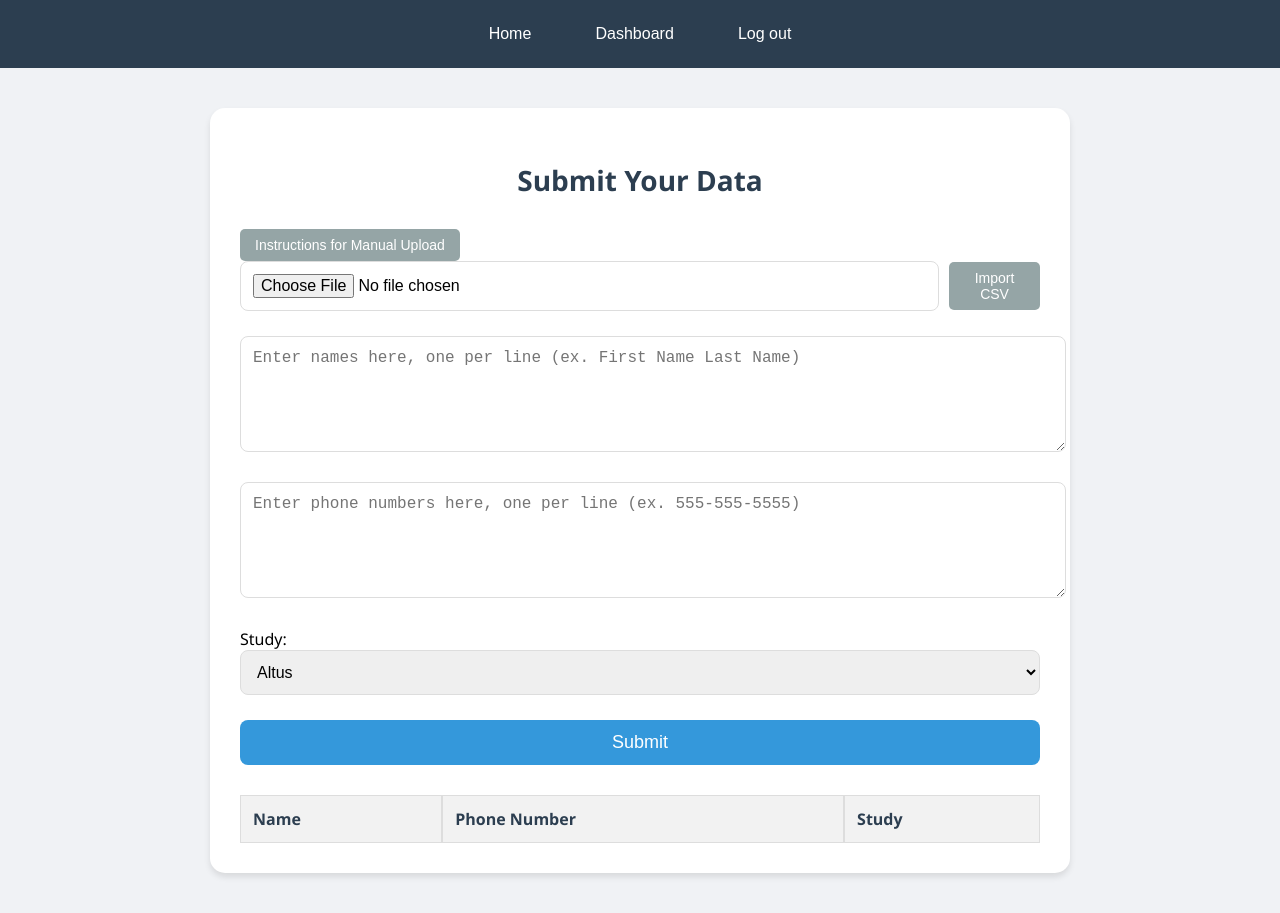
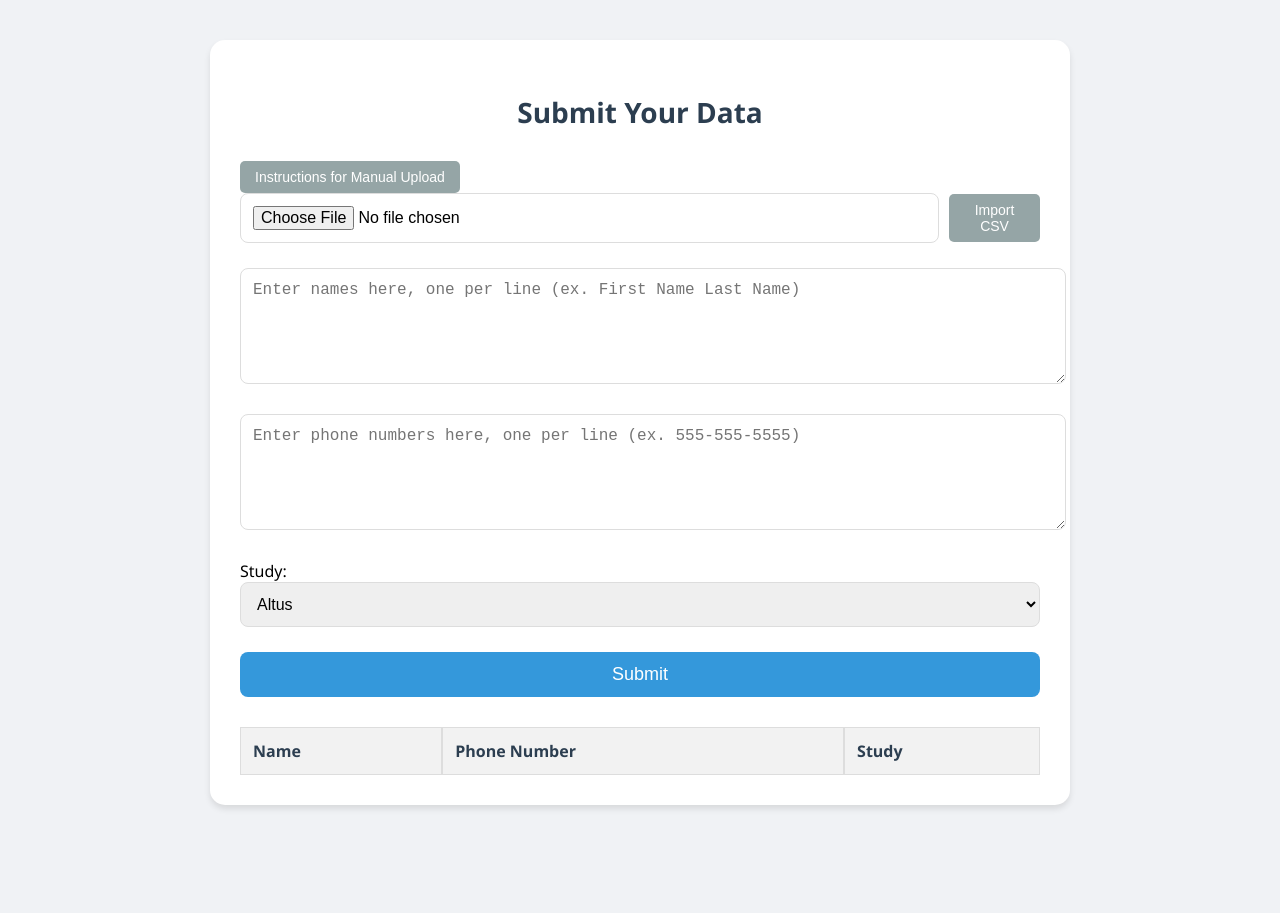
Before and after one commit to andrewbouras/chatbot, a plain HTML site: page index.html in a window 1280 px wide. After the commit the page ends 845 px from the top, so only its background shows below. Drawn offline with Linux system fonts and the light colour scheme.

Commit message:
index.html

```diff
--- a/index.html
+++ b/index.html
@@ -10,24 +10,6 @@
             background-color: #f0f2f5;
             margin: 0;
             padding: 0;
-        }
-        .navbar {
-            background-color: #2c3e50;
-            padding: 15px 0;
-            text-align: center;
-        }
-        .nav-button {
-            background-color: transparent;
-            border: none;
-            color: white;
-            padding: 10px 20px;
-            margin: 0 10px;
-            font-size: 16px;
-            cursor: pointer;
-            transition: background-color 0.3s;
-        }
-        .nav-button:hover {
-            background-color: #34495e;
         }
         .form-container {
             max-width: 800px;
@@ -181,11 +163,6 @@
     </style>
 </head>
 <body>
-    <nav class="navbar">
-        <button class="nav-button" onclick="location.href='https://vexaresearch.com/vexa/'">Home</button>
-        <button class="nav-button" onclick="location.href='https://vexaresearch.com/stat/'">Dashboard</button>
-        <button class="nav-button" onclick="location.href='https://vexaresearch.com/logout/?redirect_to=https://vexaresearch.com/login/'">Log out</button>
-    </nav>
     <div class="form-container">
         <h2>Submit Your Data</h2>
         <button id="instructions-button" class="instructions-button">Instructions for Manual Upload</button>
```
